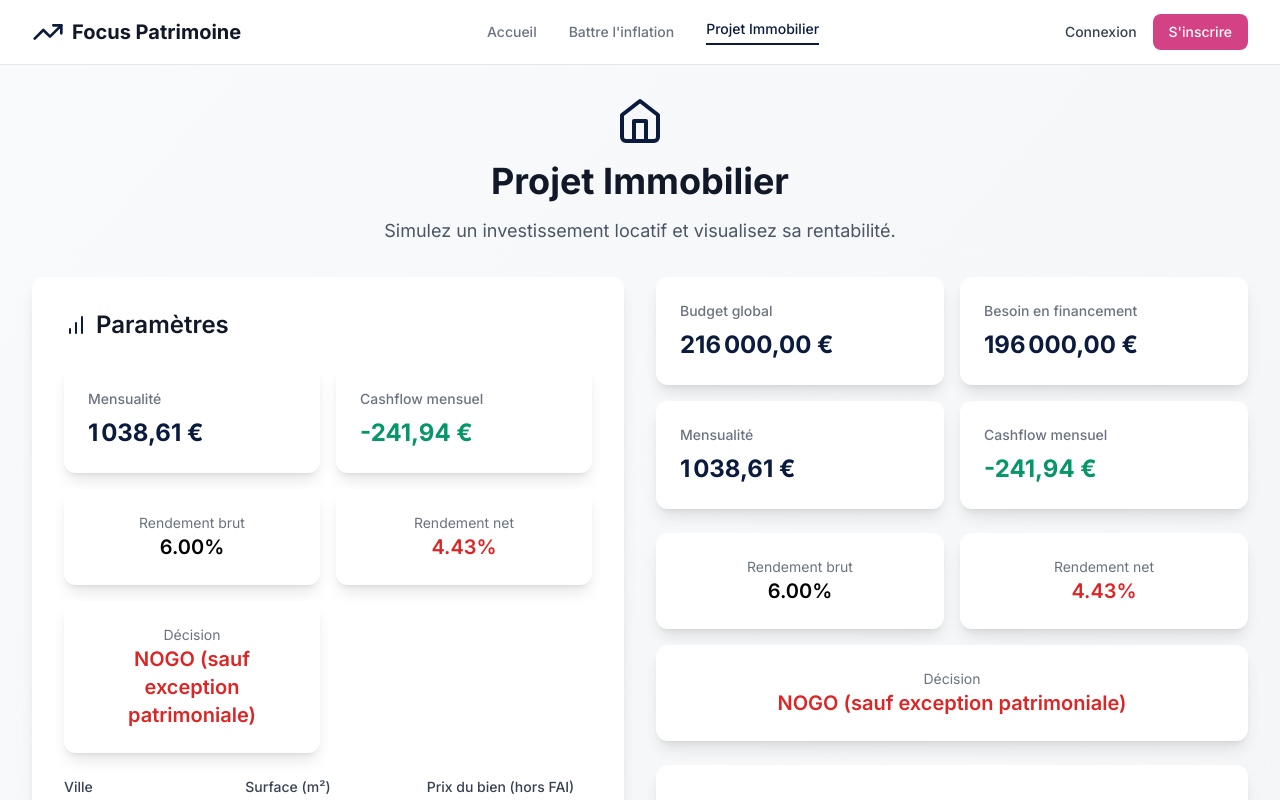
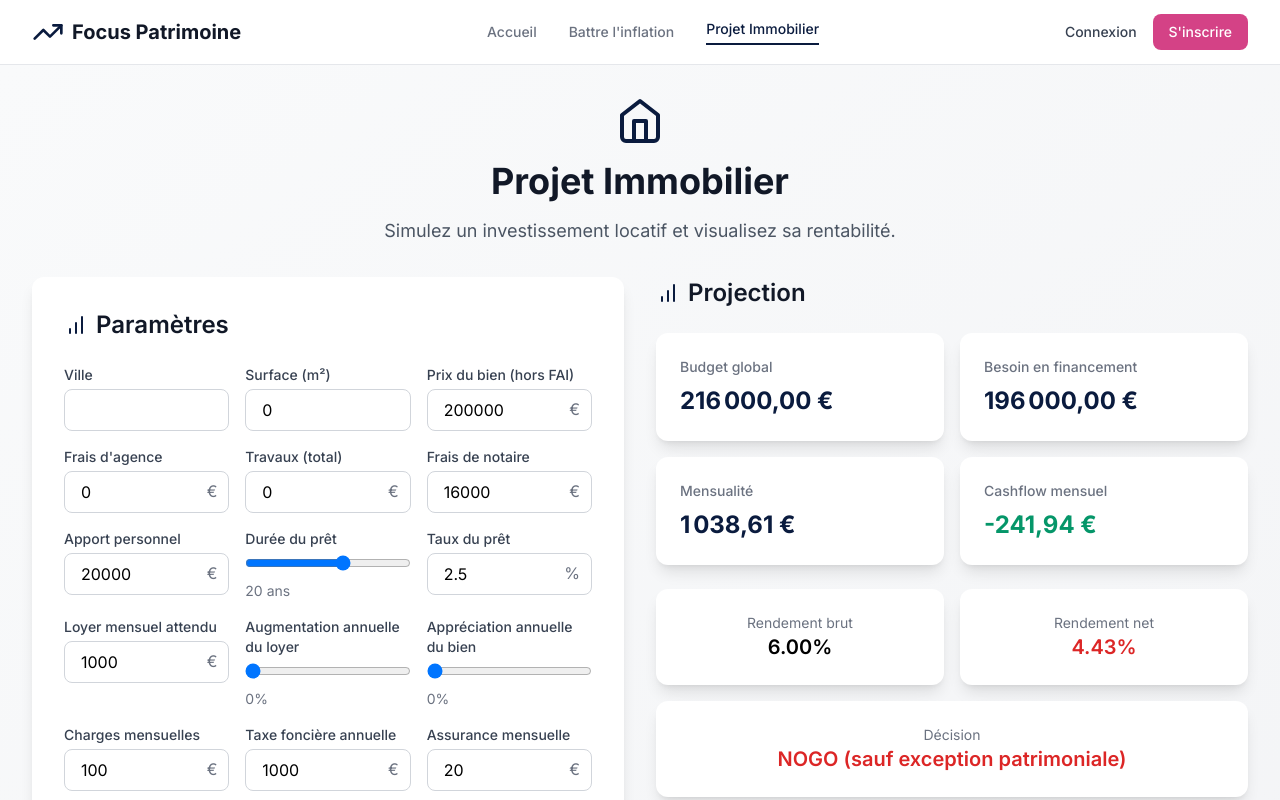
Before and after one commit to damlah34/simulateur, a React (Vite) app: page / in a window 1280 px wide. Both pictures are taken after a click on the button "Projet Immobilier". Shown: the top 800 px of the page. Built offline with nearby package versions, Linux system fonts and the light colour scheme.

Commit message:
Make Livret A rate dynamic and adjust UI

```diff
--- a/src/components/ComparisonChart.tsx
+++ b/src/components/ComparisonChart.tsx
@@ -6,9 +6,14 @@ import { formatCurrency } from '../utils/calculations';
 interface ComparisonChartProps {
   data: InvestmentComparison[];
   customRate: number;
+  livretARate: number;
 }
 
-const ComparisonChart: React.FC<ComparisonChartProps> = ({ data, customRate }) => {
+const ComparisonChart: React.FC<ComparisonChartProps> = ({
+  data,
+  customRate,
+  livretARate,
+}) => {
   const CustomTooltip = ({ active, payload, label }: any) => {
     if (active && payload && payload.length) {
       return (
@@ -54,7 +59,7 @@ const ComparisonChart: React.FC<ComparisonChartProps> = ({ data, customRate }) =
               dataKey="livretA"
               stroke="#f59e0b"
               strokeWidth={3}
-              name="Livret A (3%)"
+              name={`Livret A (${livretARate}%)`}
               dot={{ fill: '#f59e0b', strokeWidth: 2, r: 4 }}
               activeDot={{ r: 6, stroke: '#f59e0b', strokeWidth: 2 }}
             />
@@ -84,7 +89,7 @@ const ComparisonChart: React.FC<ComparisonChartProps> = ({ data, customRate }) =
         <div className="text-center p-4 bg-amber-50 rounded-lg">
           <div className="w-4 h-4 bg-amber-500 mx-auto mb-2 rounded"></div>
           <p className="text-sm font-medium text-amber-800">Livret A</p>
-          <p className="text-xs text-amber-600">Taux garanti 3%</p>
+          <p className="text-xs text-amber-600">Taux garanti {livretARate}%</p>
         </div>
         <div className="text-center p-4 bg-emerald-50 rounded-lg">
           <div className="w-4 h-4 bg-emerald-500 mx-auto mb-2 rounded"></div>
--- a/src/components/InflationBeat.tsx
+++ b/src/components/InflationBeat.tsx
@@ -263,7 +263,11 @@ const InflationBeat: React.FC = () => {
                 </div>
 
                 {/* Chart */}
-                <ComparisonChart data={comparisonData} customRate={customRate} />
+                <ComparisonChart
+                  data={comparisonData}
+                  customRate={customRate}
+                  livretARate={livretARate}
+                />
               </>
             )}
 
--- a/src/components/RealEstateProjection.tsx
+++ b/src/components/RealEstateProjection.tsx
@@ -194,32 +194,6 @@ const RealEstateProjection: React.FC = () => {
               <BarChart className="h-6 w-6 mr-2 text-primary-600" />
               Paramètres
             </h2>
-            <div className="grid grid-cols-2 gap-4">
-              <div className="bg-white p-6 rounded-xl shadow-lg">
-                <h3 className="text-sm font-medium text-gray-500 mb-2">Mensualité</h3>
-                <p className="text-2xl font-bold text-primary-600">
-                  {formatCurrency(monthlyPayment)}
-                </p>
-              </div>
-              <div className="bg-white p-6 rounded-xl shadow-lg">
-                <h3 className="text-sm font-medium text-gray-500 mb-2">Cashflow mensuel</h3>
-                <p className="text-2xl font-bold text-emerald-600">
-                  {formatCurrency(monthlyCashflow)}
-                </p>
-              </div>
-              <div className="bg-white p-6 rounded-xl shadow-lg text-center">
-                <p className="text-sm text-gray-500">Rendement brut</p>
-                <p className="text-xl font-semibold">{grossYield.toFixed(2)}%</p>
-              </div>
-              <div className="bg-white p-6 rounded-xl shadow-lg text-center">
-                <p className="text-sm text-gray-500">Rendement net</p>
-                <p className={`text-xl font-semibold ${netYieldColor}`}>{netYield.toFixed(2)}%</p>
-              </div>
-              <div className="bg-white p-6 rounded-xl shadow-lg text-center">
-                <p className="text-sm text-gray-500">Décision</p>
-                <p className={`text-xl font-semibold ${netYieldColor}`}>{decision}</p>
-              </div>
-            </div>
             <div className="grid grid-cols-3 gap-4">
               <div>
                 <label className="block text-sm font-medium text-gray-700 mb-1">
@@ -537,6 +511,10 @@ const RealEstateProjection: React.FC = () => {
           </div>
 
           <div className="space-y-6">
+            <h2 className="text-2xl font-semibold text-gray-900 flex items-center">
+              <BarChart className="h-6 w-6 mr-2 text-primary-600" />
+              Projection
+            </h2>
             <div className="grid grid-cols-2 gap-4">
               <div className="bg-white p-6 rounded-xl shadow-lg">
                 <h3 className="text-sm font-medium text-gray-500 mb-2">Budget global</h3>
@@ -599,6 +577,12 @@ const RealEstateProjection: React.FC = () => {
                     </ResponsiveContainer>
                   </div>
                 </div>
+                <button
+                  onClick={() => window.print()}
+                  className="w-full bg-primary-600 text-white py-3 rounded-lg hover:bg-primary-700"
+                >
+                  Enregistrer en PDF
+                </button>
               </>
             ) : (
               <div className="bg-white p-12 rounded-xl shadow-lg text-center">
```
